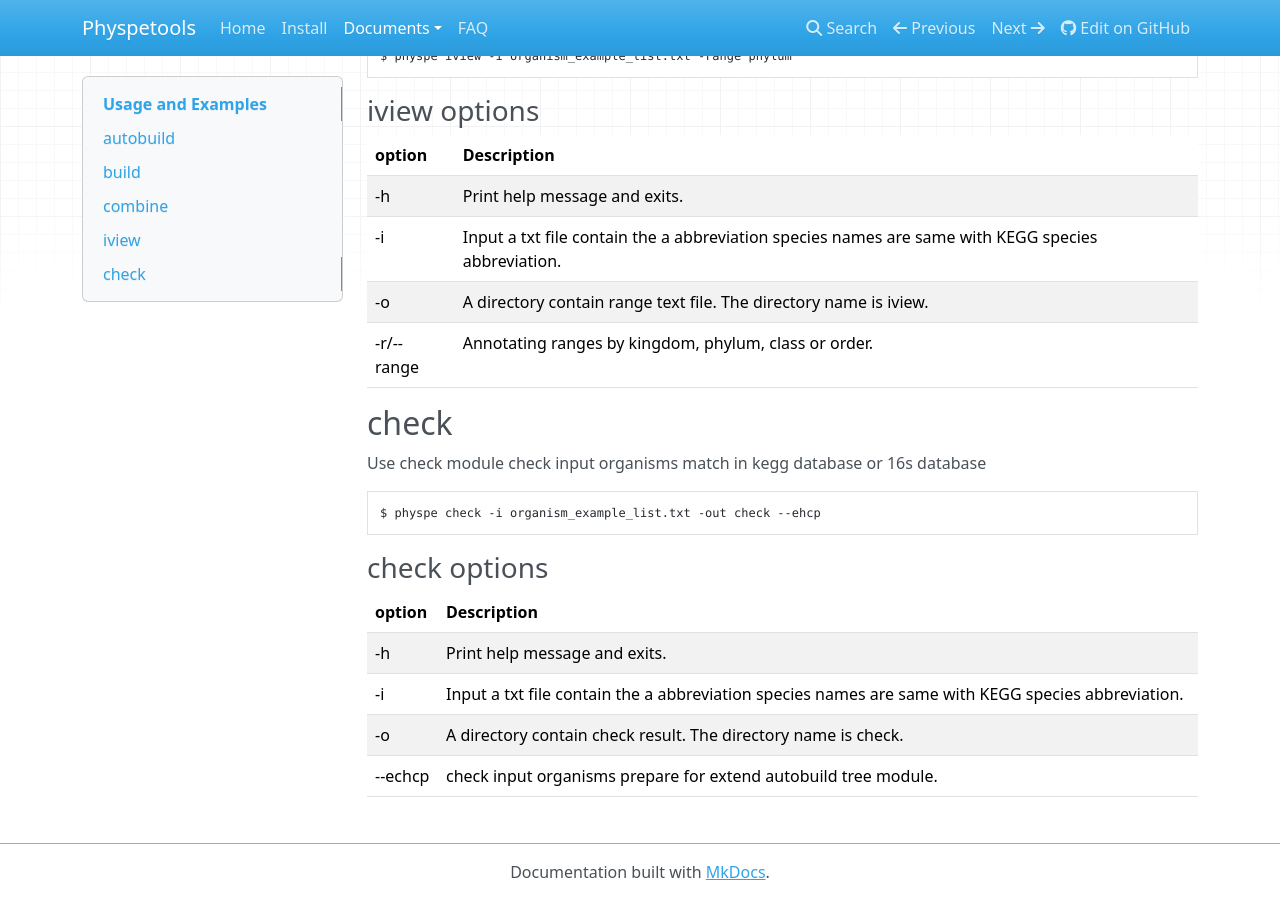
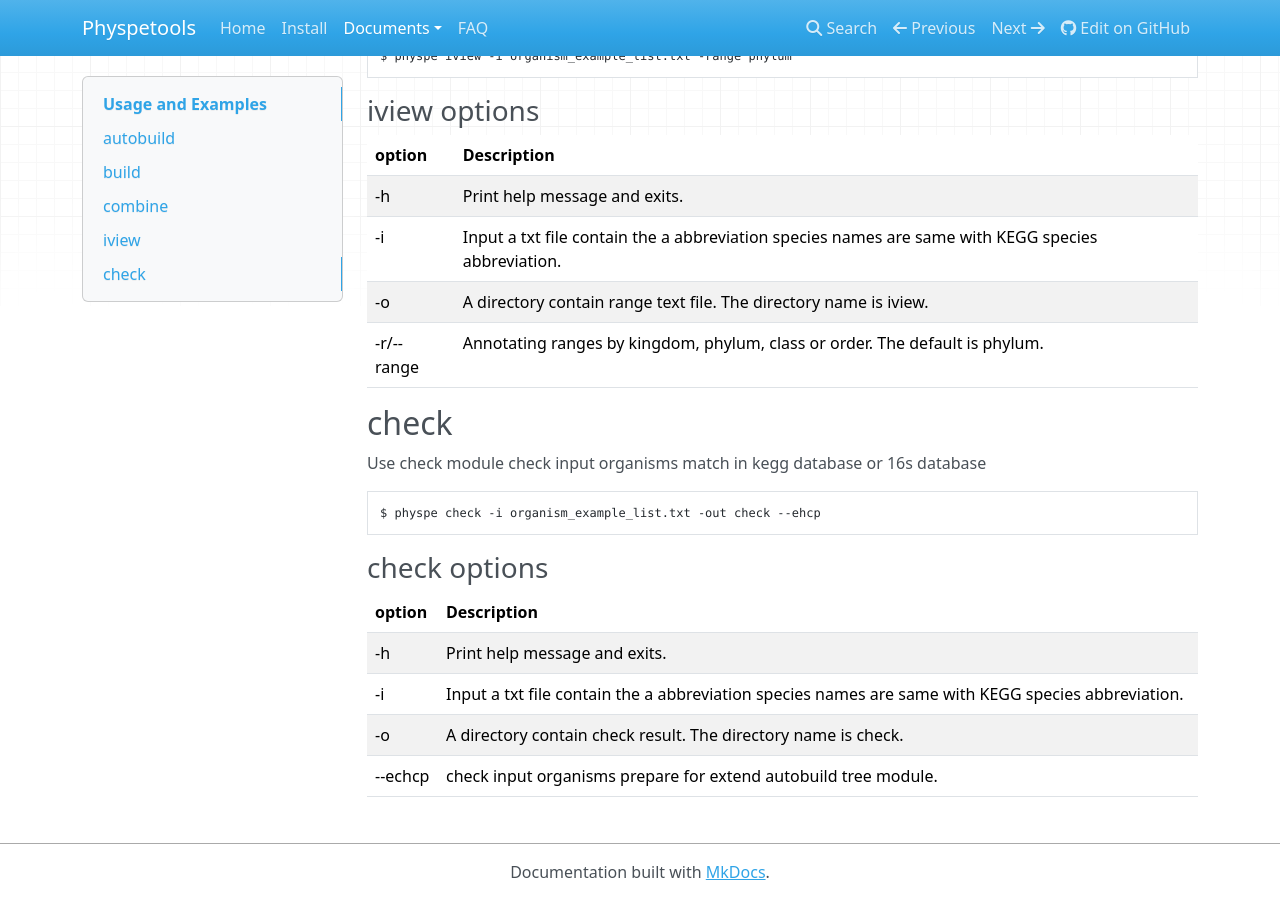
Before and after one commit to yangfangs/physpetools, an MkDocs documentation site: the page built from docs/docs/usage.md, in a window 1280 px wide and 900 px high, scrolled down 10611 px. Built offline with MkDocs 1.6.1, drawn with Linux system fonts in a browser that asks for light colours; nearby versions of some CDN libraries; old or Windows-style settings are respelled for this version of MkDocs.

```diff
--- a/docs/docs/usage.md
+++ b/docs/docs/usage.md
@@ -555,7 +555,7 @@ $ physpe iview -i organism_example_list.txt -range phylum
 |  -h    |  Print help message and exits.                                                                      |
 |  -i    |  Input a txt file contain the a abbreviation species names are same with KEGG species abbreviation. |
 |  -o    |  A directory contain range text file. The directory name is iview.                                  |
-|  -r/--range    |Annotating ranges by kingdom, phylum, class or order.                                        |
+|  -r/--range    |Annotating ranges by kingdom, phylum, class or order. The default is phylum.                 |
 
 ## check
 
```
Also changed, not shown: README.rst.
